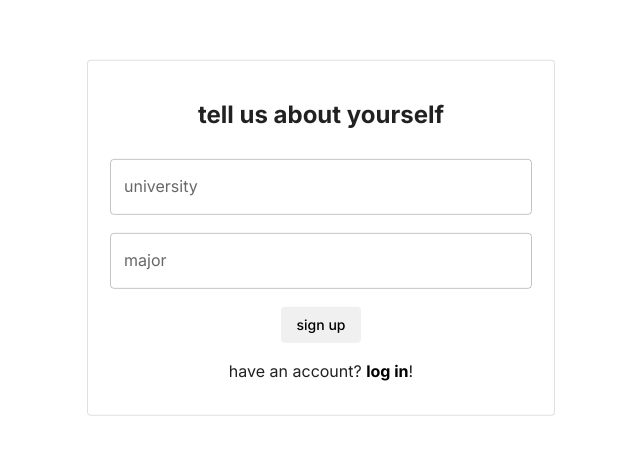
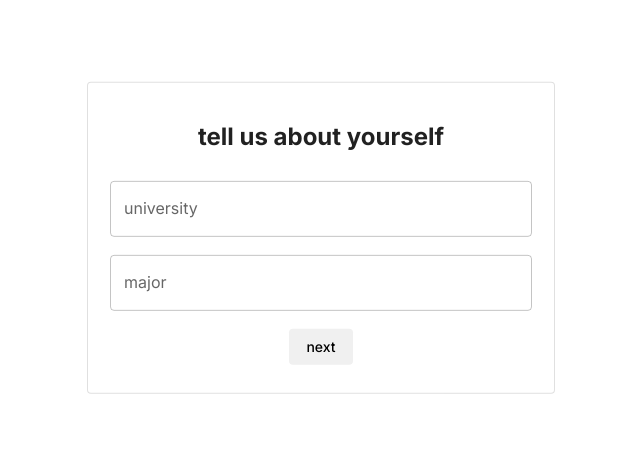
Before and after one commit to khushikhan0/enrollease, a React (Vite) app: page /about-you in a window 1280 px wide. Shown: the part 162-616 px from the top of the page, without its empty margins (319-959 px from the left). Built offline with nearby package versions, Linux system fonts and the light colour scheme.

Commit message:
connected some pages

```diff
--- a/src/App.css
+++ b/src/App.css
@@ -58,6 +58,7 @@
   transition: none !important;
   text-transform: initial !important;
   outline: none !important;
+  box-shadow: none !important;
 }
 
 .better-button:hover {
@@ -86,9 +87,10 @@ body, html {
 
 .image-container {
   width: 100vw;          /* Full viewport width */
-  height: 70vh;          /* Portion of viewport height */
+  height: 80vh;          /* Portion of viewport height */
   overflow: hidden;      /* Hide overflow to crop image */
-  position: relative;
+  position: fixed;
+  top: 0;
   left: 0;               /* Align container to the left edge */
 }
 
--- a/src/pages/AboutYou.jsx
+++ b/src/pages/AboutYou.jsx
@@ -44,18 +44,15 @@ export default function AboutYou() {
                 <div style={{marginBottom: '12px'}}>
                     <Button
                         variant="contained"
-                        onClick={() => window.location.href = '/my-classes'}
+                        onClick={() => window.location.href = '/sign-up'}
                         className='better-button'
                         sx={{
                             boxShadow: 'none'
                         }}
                     >
-                        sign up
+                        next
                     </Button>
                 </div>
-
-                <p>have an account? <a href="/sign-up" style={{ color: 'black', fontWeight: 'bold' }}> log in</a>!</p>
-
             </Paper>
         </div>
     );
--- a/src/pages/Home.jsx
+++ b/src/pages/Home.jsx
@@ -8,14 +8,14 @@ import '../App.css'
 export default function Home() {
     return (
         <div>
-            <NavBarButton />
             <div className='image-container'>
                 <img src='src\assets\gradient.png' className='responsive-image'/>
             </div>
+            <NavBarButton />
             <div className='centered-container'>
                 <Stack spacing={2} alignItems="center" className='stack-styling'>
                     <h1>welcome to enrollease</h1>
-                    <h3>ai-powered advising</h3>
+                    <h3>your academic advisor but better</h3>
                     <Button
                         variant="outlined"
                         className='better-button-inverted'
```
